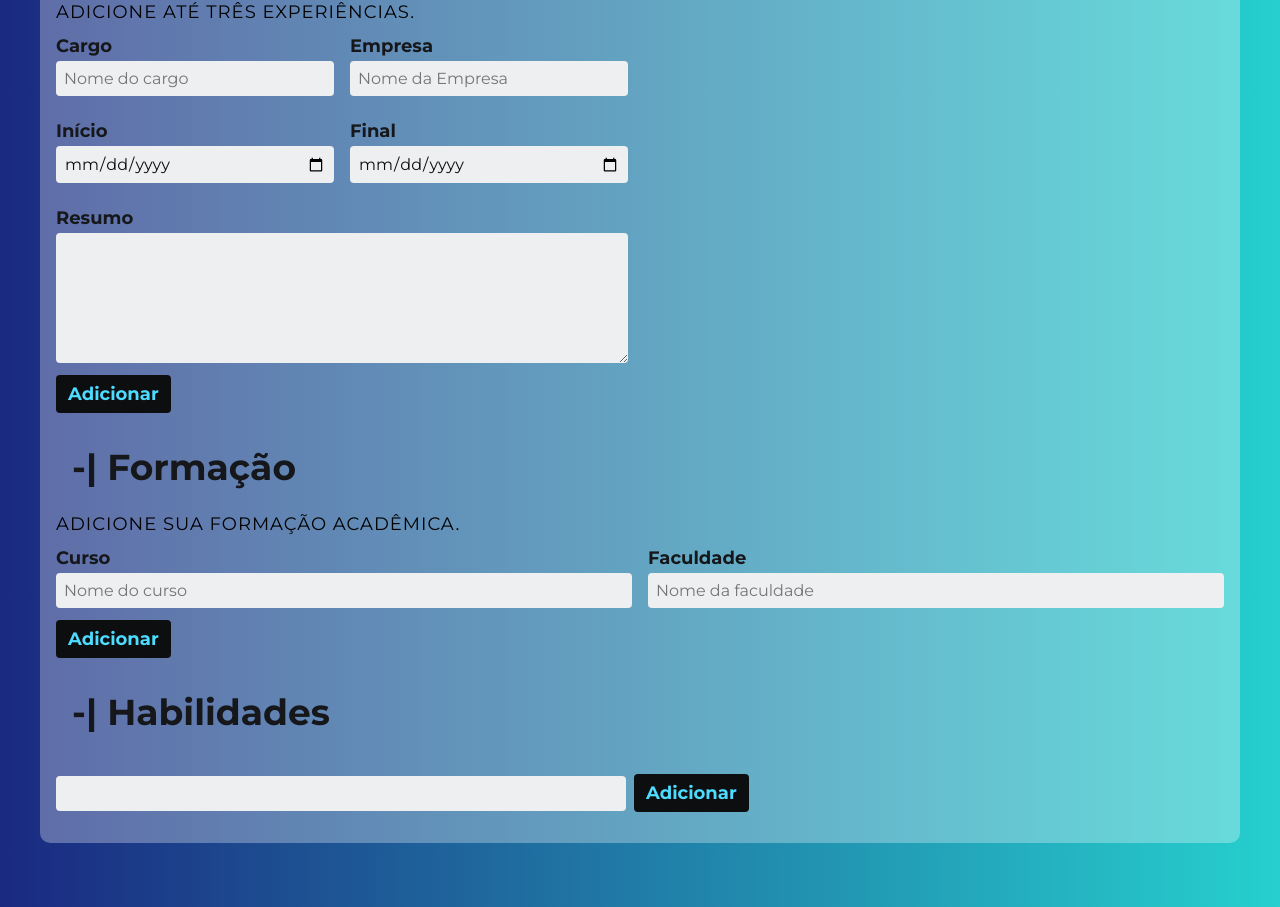
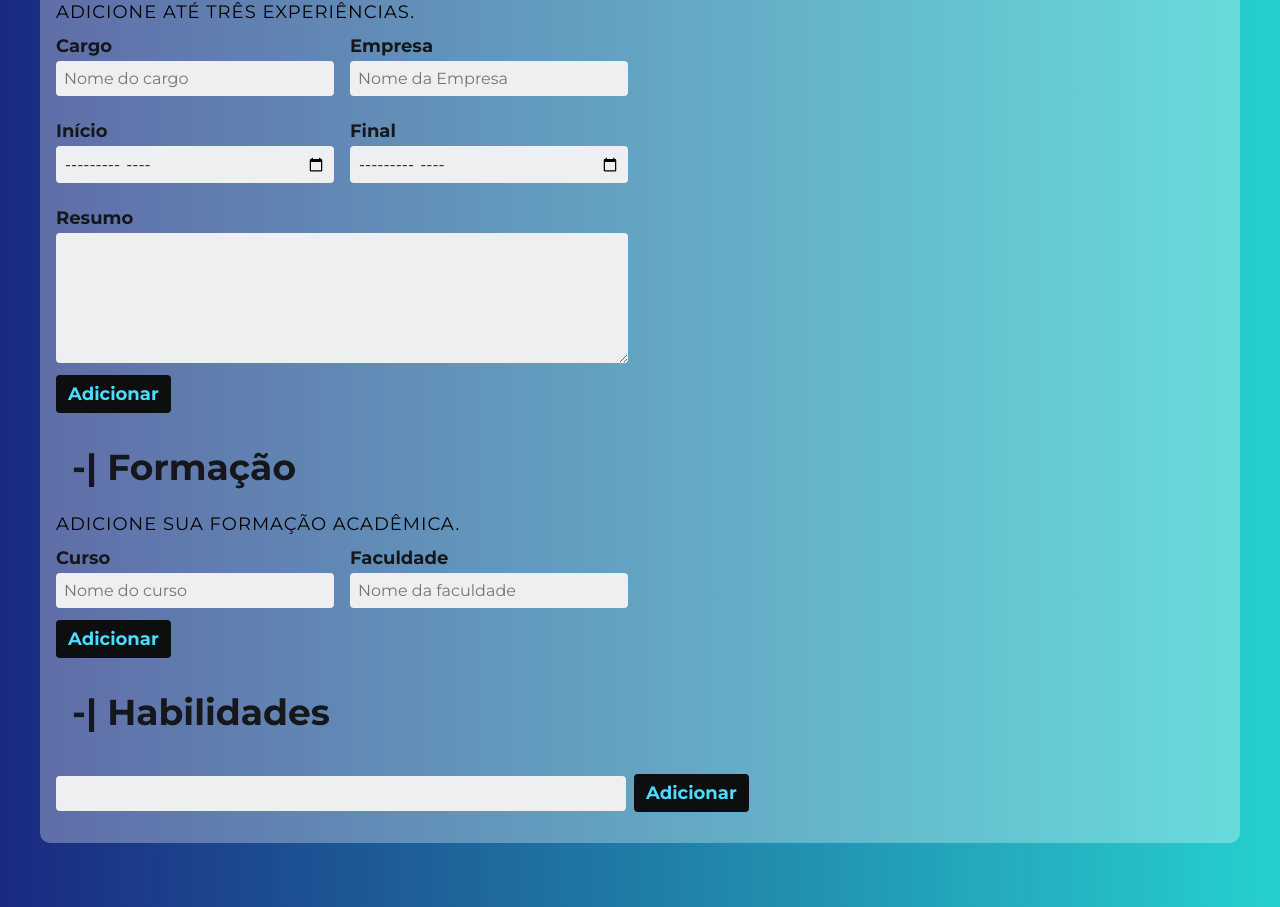
Before and after one commit to silvamaarcus/gerador-curriculo-app, a React (Create React App) app: page / in a window 1280 px wide. Shown: the part 673-1580 px from the top of the page. Built offline with nearby package versions, Linux system fonts and the light colour scheme.

Commit message:
Ajustes nos inputs em Experiencia e Formacao

```diff
--- a/src/components/Experiencia/index.js
+++ b/src/components/Experiencia/index.js
@@ -79,7 +79,7 @@ const Experiencia = () => {
             <div className="grid input-padrao">
               <label htmlFor="mesI">Início</label>
               <input
-                type="date"
+                type="month"
                 id="dataInicio"
                 name="dataInicio"
                 value={dadosFormulario.dataInicio || ""}
@@ -89,7 +89,7 @@ const Experiencia = () => {
             <div className="grid input-padrao">
               <label htmlFor="mesF">Final</label>
               <input
-                type="date"
+                type="month"
                 id="dataSaida"
                 name="dataSaida"
                 value={dadosFormulario.dataSaida || ""}
--- a/src/css/sass/formacao/_formacao.scss
+++ b/src/css/sass/formacao/_formacao.scss
@@ -1,8 +1,8 @@
 .formacao {
   display: grid;
   grid-template-columns: repeat(2, 1fr);
-  // grid-column: 1/2;
   gap: 24px;
+  align-items: center;
 }
 
 .formacao-salvas {
@@ -14,7 +14,7 @@
   background: rgba(255, 255, 255, 0.5);
   color: $black-normal;
   margin-bottom: 32px;
-  padding: 16px;
+  padding: 4px;
   border-radius: 4px;
   font: 500 16px "Montserrat", sans-serif;
 }
--- a/src/css/sass/habilidades/_habilidades.scss
+++ b/src/css/sass/habilidades/_habilidades.scss
@@ -13,3 +13,9 @@
   margin-right: 8px;
   margin-bottom: 16px;
 }
+
+@media (max-width: 650px) {
+  .input-habilidade {
+    max-width: 370px;
+  }
+}
--- a/src/css/sass/main/_main.scss
+++ b/src/css/sass/main/_main.scss
@@ -3,6 +3,7 @@ main {
   margin: 64px auto;
   background: rgba(255, 255, 255, 0.3);
   border-radius: 10px;
+  overflow-x: hidden;
 }
 
 main h3 {
--- a/src/css/style.css
+++ b/src/css/style.css
@@ -691,6 +691,7 @@ main {
   margin: 64px auto;
   background: rgba(255, 255, 255, 0.3);
   border-radius: 10px;
+  overflow-x: hidden;
 }
 
 main h3 {
@@ -768,6 +769,27 @@ label {
   font: 500 16px "Montserrat", sans-serif;
 }
 
+.formacao {
+  display: grid;
+  grid-template-columns: repeat(2, 1fr);
+  gap: 24px;
+  align-items: center;
+}
+
+.formacao-salvas {
+  padding: 36px 16px;
+}
+
+.formacao-salvas li {
+  list-style: none;
+  background: rgba(255, 255, 255, 0.5);
+  color: #0D0E10;
+  margin-bottom: 32px;
+  padding: 4px;
+  border-radius: 4px;
+  font: 500 16px "Montserrat", sans-serif;
+}
+
 .lista-habilidade {
   margin-left: 32px;
   margin-bottom: 16px;
@@ -782,4 +804,10 @@ label {
   width: 570px;
   margin-right: 8px;
   margin-bottom: 16px;
+}
+
+@media (max-width: 650px) {
+  .input-habilidade {
+    max-width: 370px;
+  }
 }/*# sourceMappingURL=style.css.map */
--- a/src/css/style.scss
+++ b/src/css/style.scss
@@ -6,4 +6,5 @@
 
 @import "./sass/main/main";
 @import "./sass/experiencia/experiencia";
+@import "./sass/formacao/formacao";
 @import "./sass/habilidades/habilidades";
```
Also changed, not shown: 1 other file (tests, documents, lock files or other folders).
